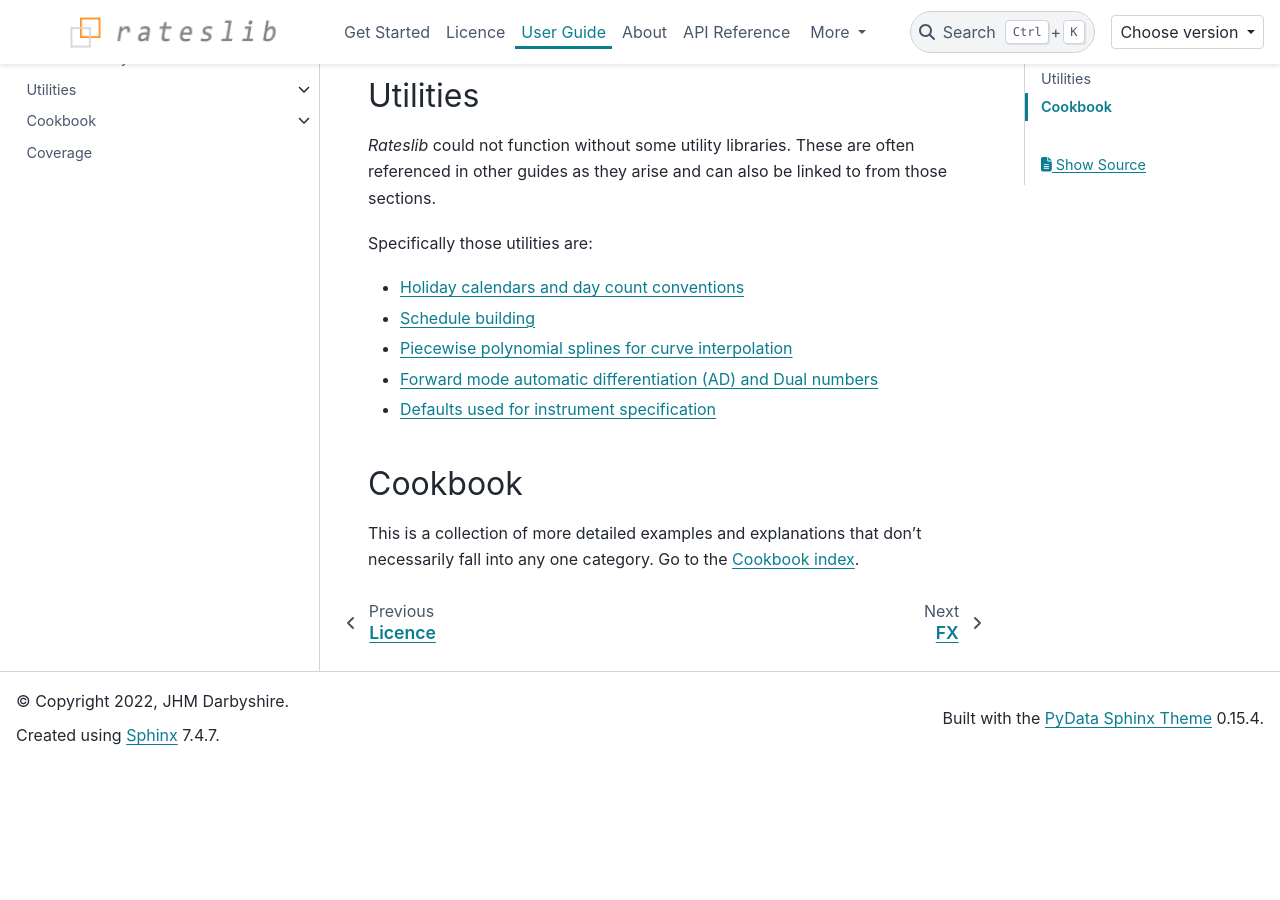
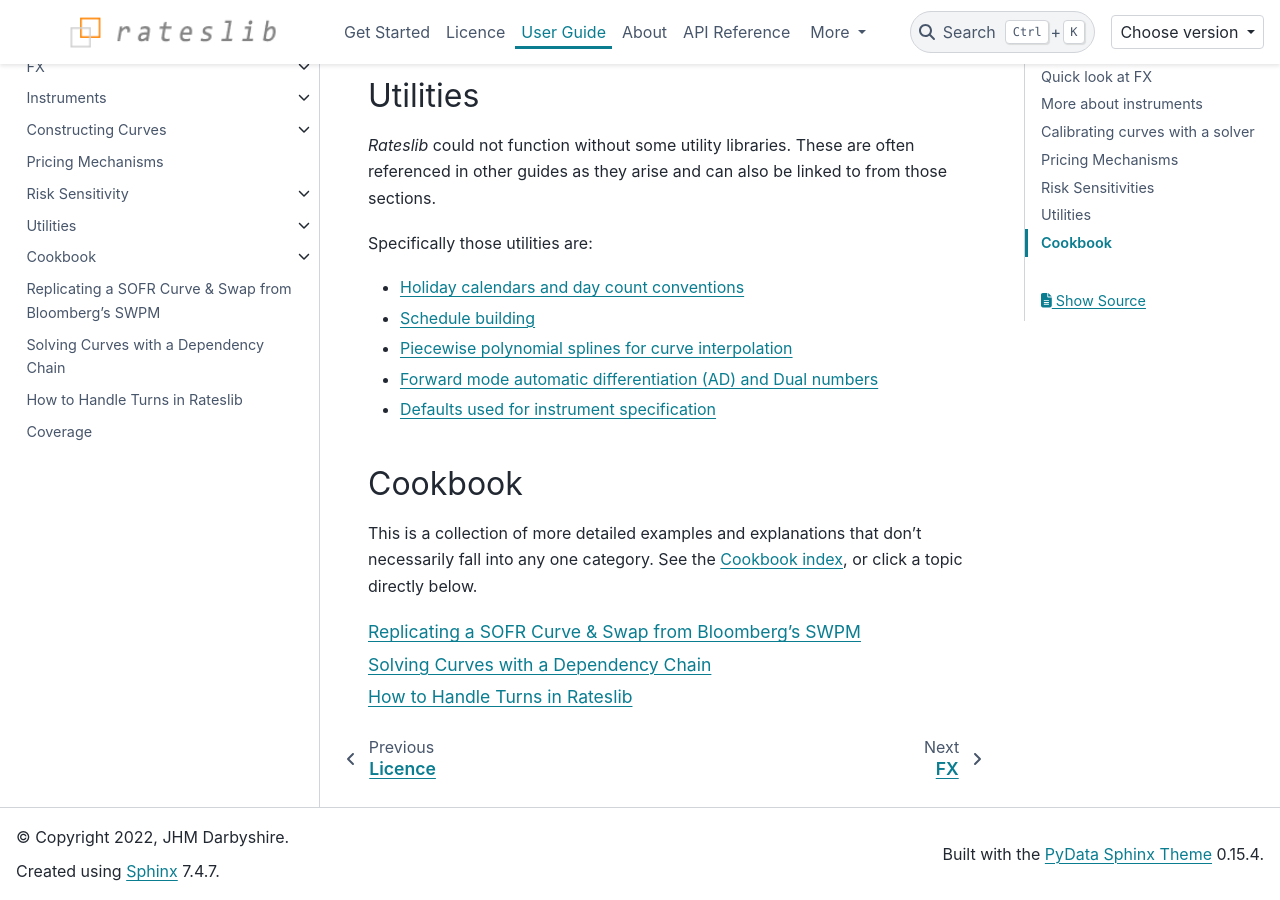
Before and after one commit to attack68/rateslib, a Sphinx documentation site: the page built from docs/source/i_guide.rst, in a window 1280 px wide and 900 px high, scrolled down 4727 px. Built offline with Sphinx 7.4.7 and the PyData theme 0.15.4, drawn with Linux system fonts in a browser that asks for light colours; comment, search, counter and statistics services are not loaded; before the commit the page ends 5492 px from its top, so only the background shows below that; some of the changed text lies outside the part shown.

Commit message:
DOC: mixed cleanups

```diff
--- a/docs/source/i_guide.rst
+++ b/docs/source/i_guide.rst
@@ -220,7 +215,7 @@ curve classes,
 :class:`~rateslib.curves.Curve`, :class:`~rateslib.curves.LineCurve`, and
 :class:`~rateslib.curves.IndexCurve`. It also touches on some of the more
 advanced curves :class:`~rateslib.curves.CompositeCurve`,
-and :class:`~rateslib.curves.ProxyCurve`.
+:class:`~rateslib.curves.ProxyCurve`, and :class:`~rateslib.curves.MultiCsaCurve`.
 
 .. toctree::
     :hidden:
@@ -365,7 +359,8 @@ Cookbook
 =========
 
 This is a collection of more detailed examples and explanations that don't necessarily fall
-into any one category. Go to the :ref:`Cookbook index <cookbook-doc>`.
+into any one category. See the :ref:`Cookbook index <cookbook-doc>`, or click a topic directly
+below.
 
 .. toctree::
     :hidden:
@@ -374,6 +369,12 @@ into any one category. Go to the :ref:`Cookbook index <cookbook-doc>`.
 
     g_cookbook.rst
 
+.. toctree::
+    :titlesonly:
+
+    z_swpm.rst
+    z_dependencychain.rst
+    z_turns.rst
 
 .. toctree::
     :hidden:
```
Also changed, not shown: other parts of docs/source/i_guide.rst (+3 -9 lines), docs/source/i_get_started.rst (+0 -10 lines).
